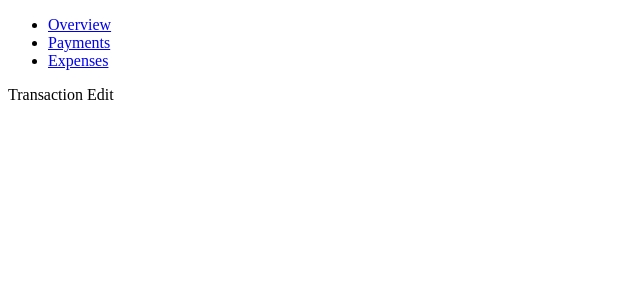
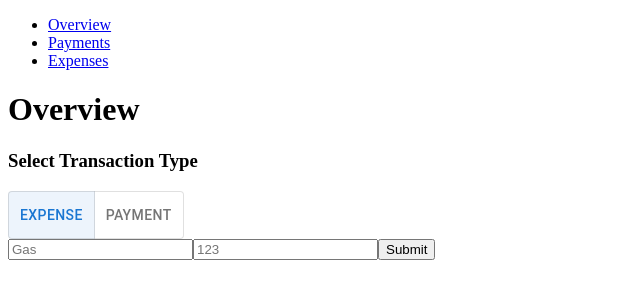
Before and after one commit to johnnyperdomo/money-tracker-react, a React (Vite) app: page /transaction/new in a window 1280 px wide. Shown: the top 300 px of the page, without its empty margins (0-640 px from the left). Built offline with nearby package versions, Linux system fonts and the light colour scheme.

Commit message:
init react form, add payment or expense

```diff
--- a/src/pages/Transaction-Edit.tsx
+++ b/src/pages/Transaction-Edit.tsx
@@ -1,3 +1,77 @@
+import { ToggleButton, ToggleButtonGroup } from "@mui/material";
+import { useState } from "react";
+import { SubmitHandler, useForm } from "react-hook-form";
+import useTransactionStore from "../state/store";
+import { Transaction } from "../types/Transaction";
+import { TransactionType } from "../types/TransactionType";
+
+type Inputs = {
+    itemName: string;
+    price: number;
+};
+
 export function TransactionEdit() {
-    return <>Transaction Edit</>;
+    const [transactionType, setTransactionType] = useState<TransactionType>("expense");
+    const store = useTransactionStore();
+
+    const {
+        register,
+        handleSubmit,
+        formState: { errors },
+    } = useForm<Inputs>();
+
+    const onSubmit: SubmitHandler<Inputs> = (data) => {
+        const newTransaction: Transaction = {
+            id: crypto.randomUUID(),
+            itemName: data.itemName,
+            price: data.price,
+            date: Date.now().toString(),
+            type: transactionType,
+        };
+
+        store.addTransaction(newTransaction);
+
+        console.log(store.transactions);
+
+        //TODO: route to newID
+    };
+
+    const handleToggleChange = (event: React.MouseEvent<HTMLElement>, newType: TransactionType) => {
+        setTransactionType(newType);
+    };
+
+    return (
+        <>
+            <h1>Overview</h1>
+
+            <h3>Select Transaction Type</h3>
+            <ToggleButtonGroup
+                color="primary"
+                value={transactionType}
+                exclusive
+                onChange={handleToggleChange}
+                aria-label="Platform">
+                <ToggleButton value="expense">Expense</ToggleButton>
+                <ToggleButton value="payment">Payment</ToggleButton>
+            </ToggleButtonGroup>
+
+            <br />
+            <form onSubmit={handleSubmit(onSubmit)}>
+                <input
+                    {...register("itemName", { required: true })}
+                    type="text"
+                    placeholder="Gas"
+                />
+
+                <input
+                    {...register("price", {
+                        required: true,
+                    })}
+                    type="number"
+                    placeholder="123"
+                />
+                <input type="submit" />
+            </form>
+        </>
+    );
 }
```
